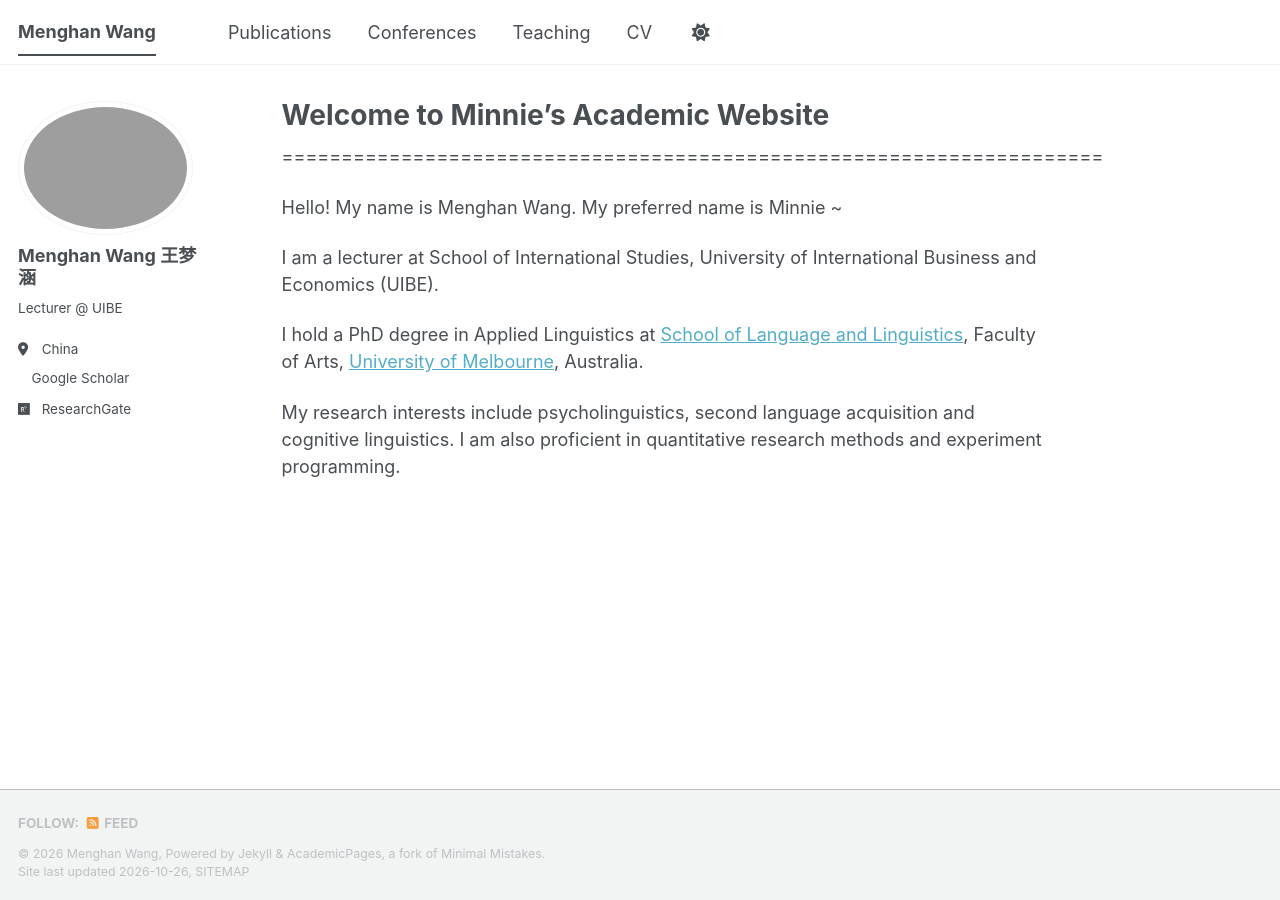
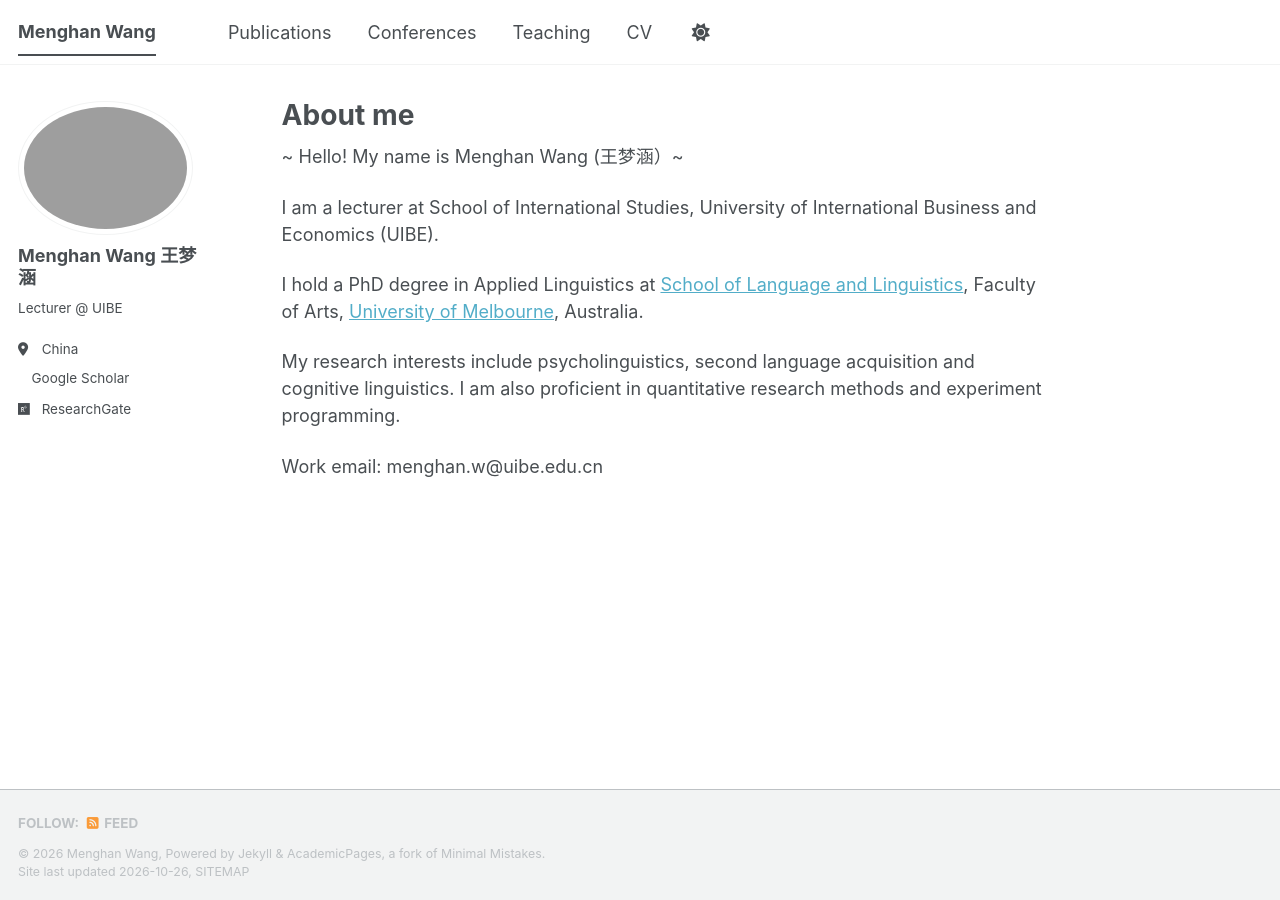
Before and after one commit to menghan120/menghan.github.io, a Jekyll site: the page built from _pages/about.md, in a window 1280 px wide. Built offline with Jekyll 4.4.1, drawn with Linux system fonts in a browser that asks for light colours; a script bundle is joined from its source files by our own code; a style sheet for code colours, icons or effects is not loaded.

Commit message:
Change title to 'About me' and add email
Updated the title and added work email.

```diff
--- a/_pages/about.md
+++ b/_pages/about.md
@@ -1,6 +1,6 @@
 ---
 permalink: /
-title: "Welcome to Minnie's Academic Website"
+title: "About me"
 author_profile: true
 redirect_from:
   - /about/
@@ -8,12 +8,12 @@ redirect_from:
 ---
 
 
-=====================================================================
-
-Hello! My name is Menghan Wang. My preferred name is Minnie ~
+~ Hello! My name is Menghan Wang (王梦涵）~
 
 I am a lecturer at School of International Studies, University of International Business and Economics (UIBE).
 
 I hold a PhD degree in Applied Linguistics at [School of Language and Linguistics](https://arts.unimelb.edu.au/school-of-languages-and-linguistics), Faculty of Arts, [University of Melbourne](https://www.unimelb.edu.au/), Australia.
 
 My research interests include psycholinguistics, second language acquisition and cognitive linguistics. I am also proficient in quantitative research methods and experiment programming.
+
+Work email: menghan.w@uibe.edu.cn
```
